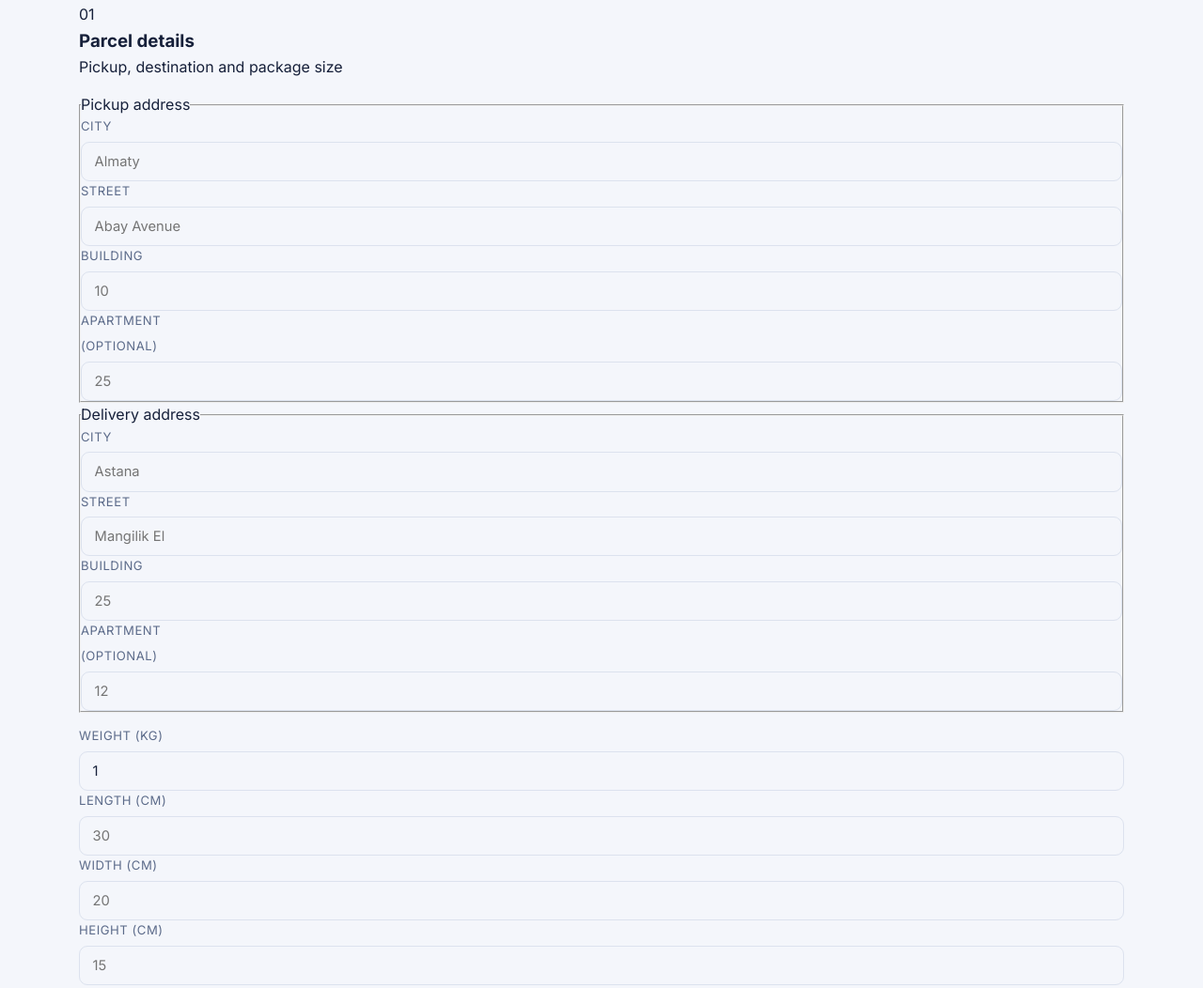
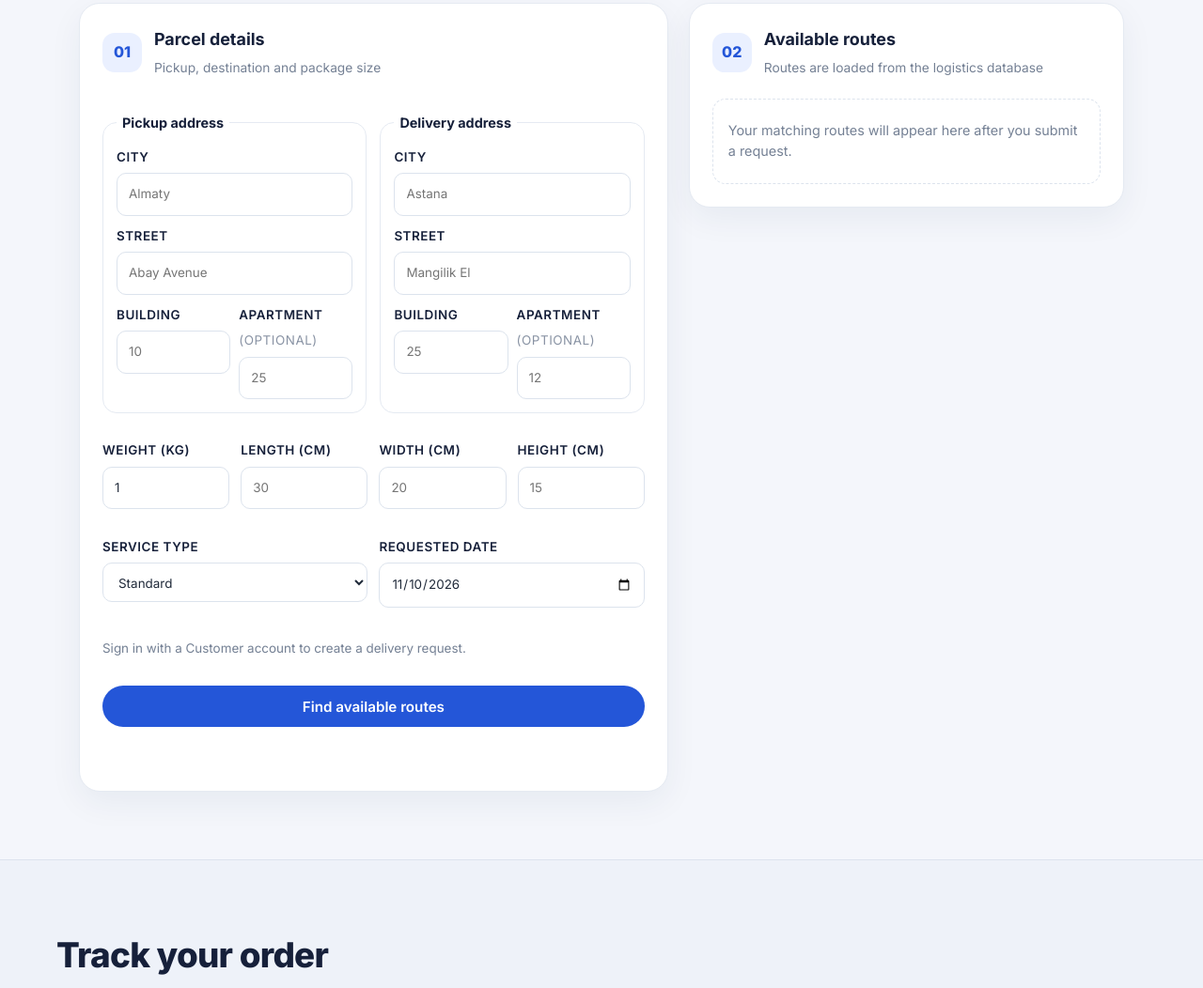
Before and after one commit to sdash921/DB-GAMAZON, a plain HTML site: page index.html in a window 1280 px wide. Shown: the part 2178-3230 px from the top of the page at 94% size. Drawn offline with Linux system fonts and the light colour scheme.

Commit message:
Update main.css

```diff
--- a/main.css
+++ b/main.css
@@ -1851,3 +1851,48 @@ img {
     opacity: 0.4;
     cursor: not-allowed;
 }
+
+
+
+
+
+
+/* --------------------------------------------------------------------------
+   DATABASE-BACKED DELIVERY REQUEST
+   -------------------------------------------------------------------------- */
+.delivery-section { scroll-margin-top: 90px; }
+.delivery-layout { display:grid; grid-template-columns:minmax(0,1.15fr) minmax(300px,.85fr); gap:22px; align-items:start; }
+.delivery-card { background:var(--surface, #fff); border:1px solid var(--line, #e5eaf2); border-radius:22px; padding:24px; box-shadow:0 12px 35px rgba(25,45,80,.06); min-width:0; }
+.delivery-card-title { display:flex; gap:13px; align-items:center; margin-bottom:22px; }
+.delivery-step { display:grid; place-items:center; width:42px; height:42px; border-radius:13px; background:#eaf0ff; color:#2456d8; font-weight:800; }
+.delivery-card-title h3 { margin:0 0 4px; font-size:1.12rem; }
+.delivery-card-title p { margin:0; color:var(--muted, #748094); font-size:.86rem; }
+.delivery-address-grid { display:grid; grid-template-columns:1fr 1fr; gap:14px; }
+.delivery-address-grid fieldset { min-width:0; border:1px solid var(--line, #e5eaf2); border-radius:15px; padding:14px; margin:0 0 15px; }
+.delivery-address-grid legend { padding:0 6px; font-weight:700; font-size:.9rem; }
+.delivery-card label { display:flex; flex-direction:column; gap:6px; font-size:.84rem; font-weight:600; color:var(--text, #202a3a); margin-bottom:11px; }
+.delivery-card input,.delivery-card select { width:100%; min-width:0; border:1px solid var(--line, #dce3ed); border-radius:10px; background:#fff; color:#202a3a; padding:11px 12px; font:inherit; font-weight:400; outline:none; }
+.delivery-card input:focus,.delivery-card select:focus { border-color:#4776e6; box-shadow:0 0 0 3px rgba(71,118,230,.12); }
+.delivery-two { display:grid; grid-template-columns:1fr 1fr; gap:9px; }
+.delivery-two label { margin-bottom:0; }
+.optional { color:var(--muted, #8993a4); font-weight:400; }
+.delivery-details-grid { display:grid; grid-template-columns:repeat(4,minmax(0,1fr)); gap:12px; }
+.delivery-bottom-grid { grid-template-columns:1fr 1fr; margin-top:4px; }
+.delivery-auth-note { color:var(--muted, #748094); font-size:.84rem; margin:8px 0 14px; }
+.delivery-feedback { min-height:20px; margin:10px 0 0; font-size:.88rem; color:#b54747; }
+.delivery-feedback.success { color:#18845a; }
+.delivery-results { display:grid; gap:12px; }
+.delivery-empty { padding:22px 16px; border:1px dashed var(--line, #dce3ed); border-radius:14px; color:var(--muted, #748094); font-size:.9rem; line-height:1.55; }
+.delivery-option { border:1px solid var(--line, #e5eaf2); border-radius:15px; padding:16px; }
+.delivery-option-head { display:flex; justify-content:space-between; gap:12px; align-items:center; margin-bottom:12px; }
+.delivery-option-head strong { font-size:1rem; }
+.delivery-option-badge { background:#eaf8f1; color:#18845a; border-radius:30px; padding:5px 9px; font-size:.72rem; font-weight:700; white-space:nowrap; }
+.delivery-option-grid { display:grid; grid-template-columns:1fr 1fr; gap:10px; margin-bottom:14px; }
+.delivery-option-grid span { display:block; color:var(--muted, #748094); font-size:.73rem; margin-bottom:3px; }
+.delivery-option-grid b { font-size:.86rem; font-weight:650; overflow-wrap:anywhere; }
+.delivery-option .btn { width:100%; }
+.delivery-confirmed { border:1px solid #bde8d2; background:#f1fbf5; border-radius:14px; padding:16px; line-height:1.55; }
+.delivery-confirmed strong { color:#137a50; }
+.delivery-confirmed code { display:inline-block; margin:8px 0; padding:6px 9px; border-radius:7px; background:#fff; color:#202a3a; font-weight:700; }
+@media (max-width:850px) { .delivery-layout { grid-template-columns:1fr; } }
+@media (max-width:560px) { .delivery-card { padding:17px; } .delivery-address-grid { grid-template-columns:1fr; gap:0; } .delivery-details-grid { grid-template-columns:1fr 1fr; } .delivery-option-grid { grid-template-columns:1fr 1fr; } }
```
